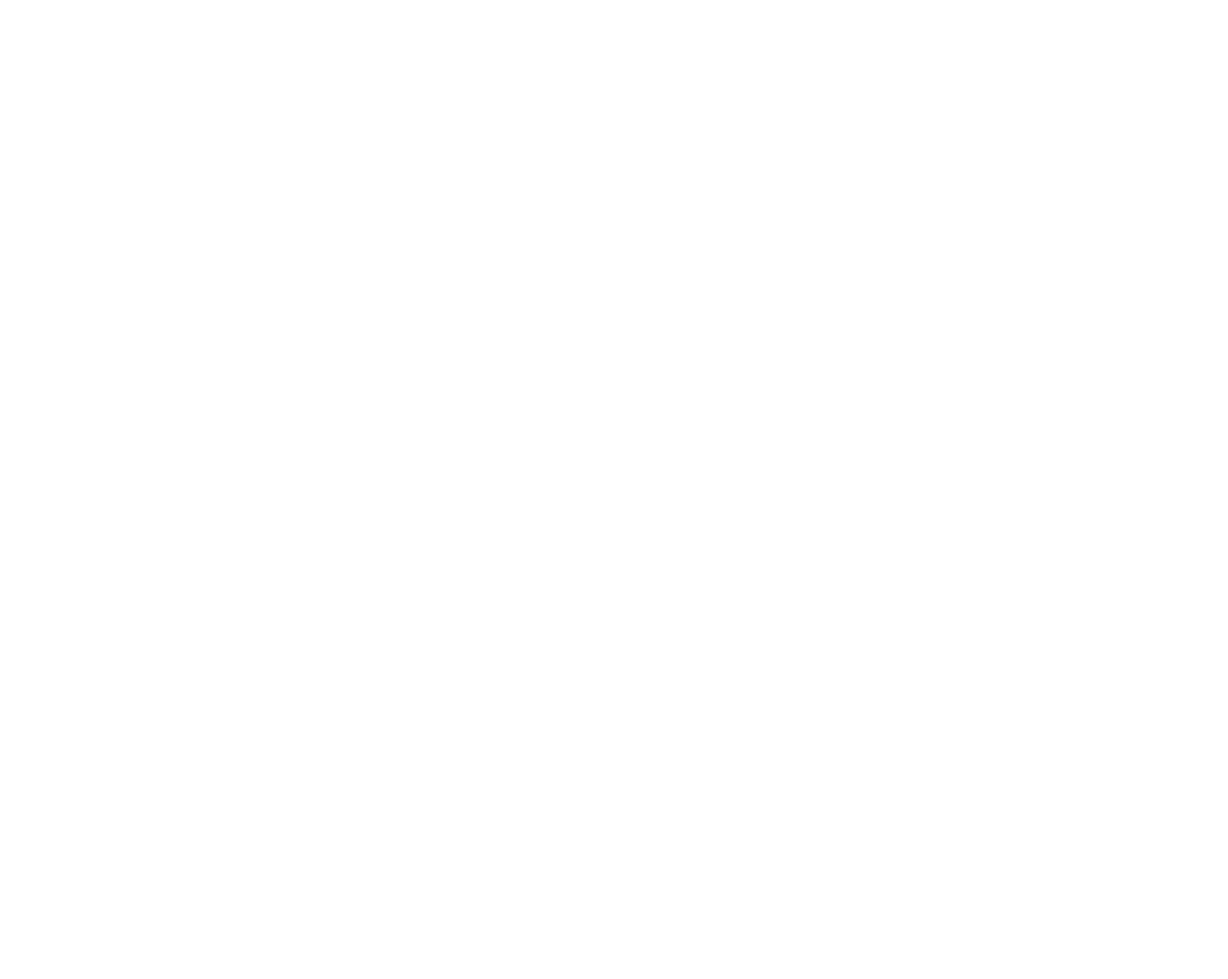
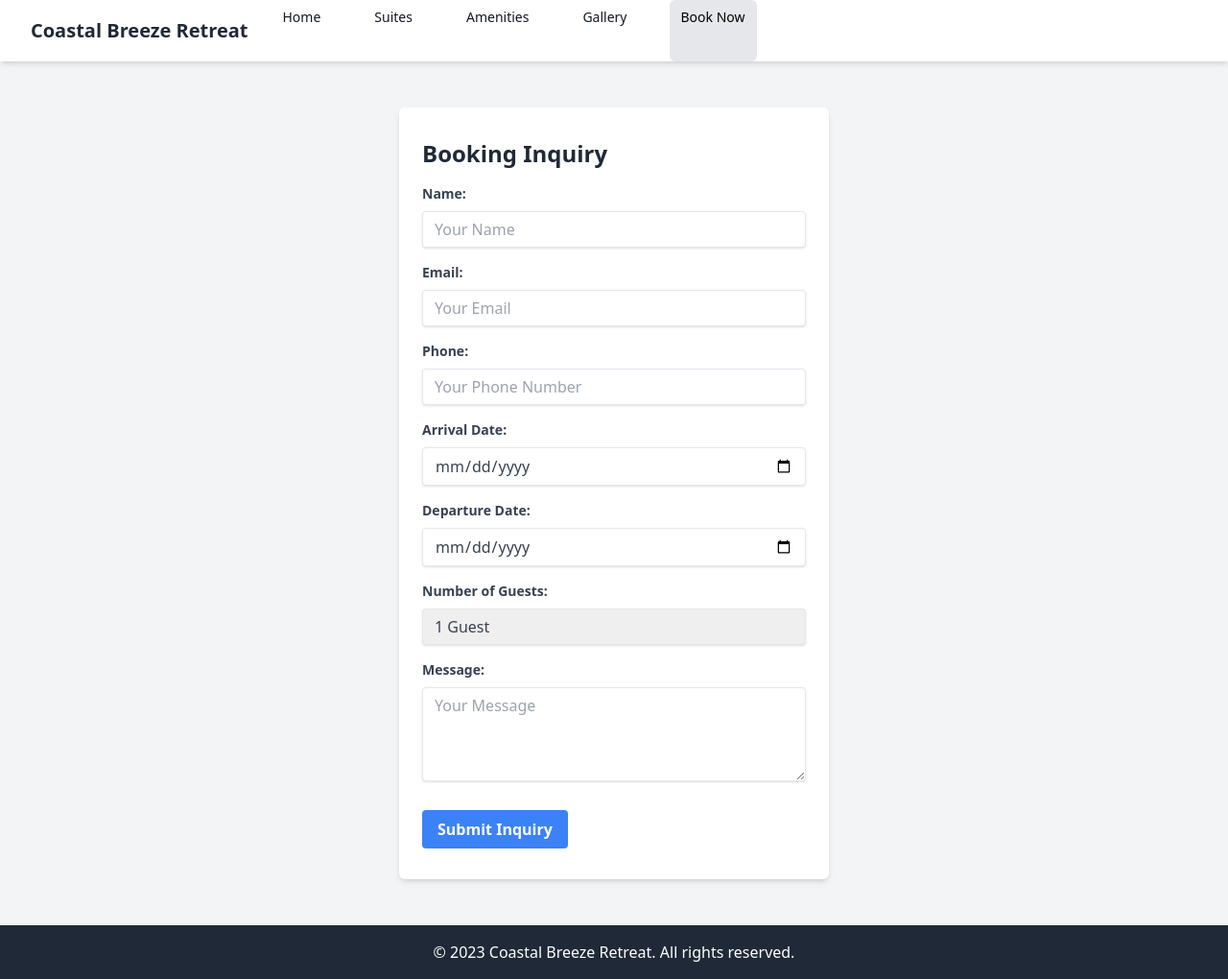
Before and after one commit to joelobros23/Coastal_Breeze_Retreat, a plain HTML site: page booking.html in a window 1280 px wide. Shown: the whole page at 96% size. Before the commit the page ends 800 px from the top, so only its background shows below. Drawn offline with nearby package versions, Linux system fonts and the light colour scheme.

Commit message:
feat: Design the booking page in booking.html with a contact form that allows users to submit booking requests or inquiries using Tailwind CSS form styling.

```diff
--- a/booking.html
+++ b/booking.html
@@ -3,11 +3,86 @@
 <head>
 	<meta charset='UTF-8'>
 	<meta name='viewport' content='width=device-width, initial-scale=1.0'>
-	<title>Coastal_Breeze_Retreat</title>
+	<title>Coastal_Breeze_Retreat - Booking</title>
 	<script src='https://cdn.tailwindcss.com'></script>
 	<link rel='stylesheet' href='assets/css/style.css'>
 </head>
-<body>
-	<!-- Content for booking.html will be generated here -->
+<body class="bg-gray-100">
+	<!-- Navigation Bar -->
+	<nav class="bg-white shadow-md">
+		<div class="max-w-7xl mx-auto px-4 sm:px-6 lg:px-8">
+			<div class="flex justify-between h-16">
+				<div class="flex">
+					<div class="shrink-0 flex items-center">
+						<a href="index.html" class="text-xl font-bold text-gray-800">Coastal Breeze Retreat</a>
+					</div>
+					<div class="hidden md:ml-6 md:flex space-x-8">
+						<a href="index.html" class="text-gray-900 hover:bg-gray-200 hover:text-black px-3 py-2 rounded-md text-sm font-medium">Home</a>
+						<a href="suites.html" class="text-gray-900 hover:bg-gray-200 hover:text-black px-3 py-2 rounded-md text-sm font-medium">Suites</a>
+						<a href="amenities.html" class="text-gray-900 hover:bg-gray-200 hover:text-black px-3 py-2 rounded-md text-sm font-medium">Amenities</a>
+						<a href="gallery.html" class="text-gray-900 hover:bg-gray-200 hover:text-black px-3 py-2 rounded-md text-sm font-medium">Gallery</a>
+						<a href="booking.html" class="bg-gray-200 text-black px-3 py-2 rounded-md text-sm font-medium" aria-current="page">Book Now</a>
+					</div>
+				</div>
+			</div>
+		</div>
+	</nav>
+
+	<!-- Booking Form -->
+	<div class="py-12">
+		<div class="max-w-md mx-auto bg-white shadow-md rounded-md overflow-hidden">
+			<div class="py-8 px-6">
+				<h2 class="text-2xl font-semibold text-gray-800 mb-4">Booking Inquiry</h2>
+				<form action="#" method="POST">
+					<div class="mb-4">
+						<label for="name" class="block text-gray-700 text-sm font-bold mb-2">Name:</label>
+						<input type="text" id="name" name="name" class="shadow appearance-none border rounded w-full py-2 px-3 text-gray-700 leading-tight focus:outline-none focus:shadow-outline" placeholder="Your Name" required>
+					</div>
+					<div class="mb-4">
+						<label for="email" class="block text-gray-700 text-sm font-bold mb-2">Email:</label>
+						<input type="email" id="email" name="email" class="shadow appearance-none border rounded w-full py-2 px-3 text-gray-700 leading-tight focus:outline-none focus:shadow-outline" placeholder="Your Email" required>
+					</div>
+					<div class="mb-4">
+						<label for="phone" class="block text-gray-700 text-sm font-bold mb-2">Phone:</label>
+						<input type="tel" id="phone" name="phone" class="shadow appearance-none border rounded w-full py-2 px-3 text-gray-700 leading-tight focus:outline-none focus:shadow-outline" placeholder="Your Phone Number">
+					</div>
+					<div class="mb-4">
+						<label for="arrival" class="block text-gray-700 text-sm font-bold mb-2">Arrival Date:</label>
+						<input type="date" id="arrival" name="arrival" class="shadow appearance-none border rounded w-full py-2 px-3 text-gray-700 leading-tight focus:outline-none focus:shadow-outline" required>
+					</div>
+					<div class="mb-4">
+						<label for="departure" class="block text-gray-700 text-sm font-bold mb-2">Departure Date:</label>
+						<input type="date" id="departure" name="departure" class="shadow appearance-none border rounded w-full py-2 px-3 text-gray-700 leading-tight focus:outline-none focus:shadow-outline" required>
+					</div>
+					<div class="mb-4">
+						<label for="guests" class="block text-gray-700 text-sm font-bold mb-2">Number of Guests:</label>
+						<select id="guests" name="guests" class="shadow appearance-none border rounded w-full py-2 px-3 text-gray-700 leading-tight focus:outline-none focus:shadow-outline">
+							<option value="1">1 Guest</option>
+							<option value="2">2 Guests</option>
+							<option value="3">3 Guests</option>
+							<option value="4">4 Guests</option>
+							<option value="5">5 Guests</option>
+							<option value="6">6 Guests</option>
+						</select>
+					</div>
+					<div class="mb-6">
+						<label for="message" class="block text-gray-700 text-sm font-bold mb-2">Message:</label>
+						<textarea id="message" name="message" rows="4" class="shadow appearance-none border rounded w-full py-2 px-3 text-gray-700 leading-tight focus:outline-none focus:shadow-outline" placeholder="Your Message"></textarea>
+					</div>
+					<div class="flex items-center justify-between">
+						<button class="bg-blue-500 hover:bg-blue-700 text-white font-bold py-2 px-4 rounded focus:outline-none focus:shadow-outline" type="submit">
+							Submit Inquiry
+						</button>
+					</div>
+				</form>
+			</div>
+		</div>
+	</div>
+	<!-- Footer -->
+    <footer class="bg-gray-800 text-white py-4">
+        <div class="max-w-7xl mx-auto text-center">
+            <p>&copy; 2023 Coastal Breeze Retreat. All rights reserved.</p>
+        </div>
+    </footer>
 </body>
 </html>
```
